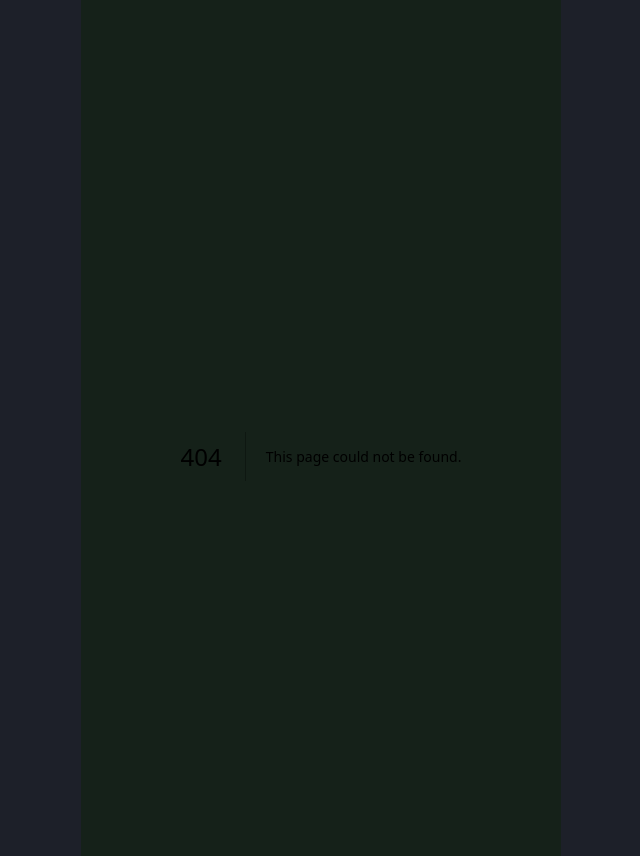
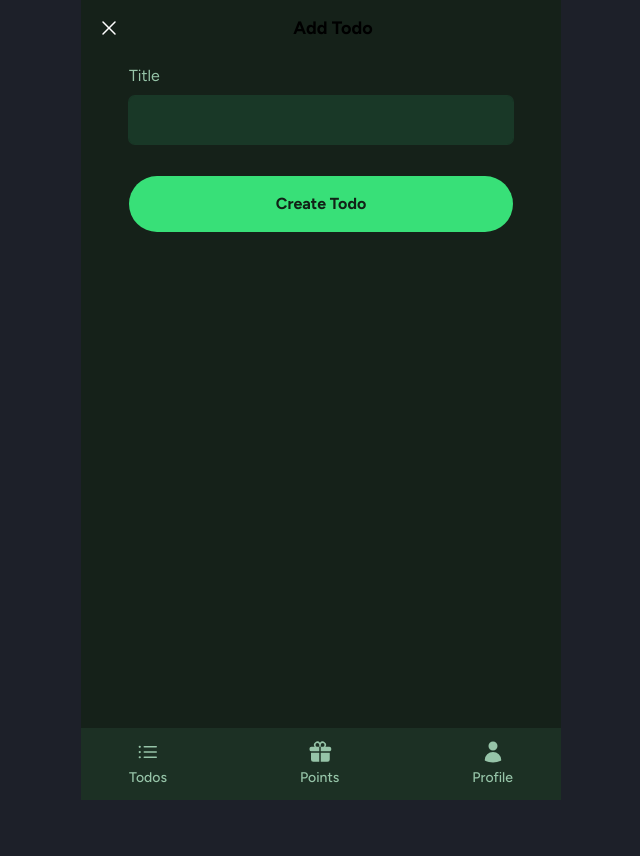
Before and after one commit to Christian-007/fit-forge-nextjs, a Next.js app: page /dashboard/todos/add in a window 1280 px wide. Before the commit this address had no page. Shown: the whole page, without its empty margins (319-959 px from the left). After the commit the page ends 800 px from the top, so only its background shows below. Built offline with nearby package versions, Linux system fonts and the light colour scheme.

Commit message:
feat: develop UI for add todo

```diff
--- /dev/null
+++ b/app/dashboard/todos/add/page.tsx
@@ -0,0 +1,44 @@
+import Link from 'next/link';
+import { XMarkIcon } from '@heroicons/react/24/solid';
+
+import { TopbarConfig } from '@/app/shared/components';
+import { TopbarConfigSetter } from '@/app/shared/components/topbar/topbar-config-setter';
+
+const topbarConfig: TopbarConfig = {
+  left: (
+    <Link href="/todos" className="hover:opacity-60">
+      <XMarkIcon className="size-6 text-white" />
+    </Link>
+  ),
+  center: 'Add Todo',
+};
+
+export default function Page() {
+  return (
+    <>
+      <TopbarConfigSetter config={topbarConfig} />
+      <div className="flex h-full flex-col items-center justify-center">
+        <div className="w-full max-w-sm">
+          <form>
+            <div className="mb-4">
+              <label htmlFor="title" className="my-2 block text-[#96C4A8]">
+                Title
+              </label>
+              <input
+                type="text"
+                id="title"
+                className="w-full rounded-md bg-[#2645] px-4 py-3 text-[#96C4A8] ring-1 ring-[#2645] placeholder:text-gray-400 focus:outline-none focus:ring-2 focus:ring-[#38E078]"
+              />
+            </div>
+            <button
+              type="submit"
+              className="mt-8 block w-full rounded-full bg-[#38E078] p-4 text-center text-[16px] font-bold text-[#122117] hover:opacity-70"
+            >
+              Create Todo
+            </button>
+          </form>
+        </div>
+      </div>
+    </>
+  );
+}
--- a/next.config.mjs
+++ b/next.config.mjs
@@ -3,13 +3,8 @@ const nextConfig = {
   async redirects() {
     return [
       {
-        source: '/dashboard/todos',
-        destination: '/todos',
-        permanent: true,
-      },
-      {
-        source: '/dashboard/profile',
-        destination: '/profile',
+        source: '/dashboard/:path*',
+        destination: '/:path*',
         permanent: true,
       },
     ];
@@ -17,6 +12,8 @@ const nextConfig = {
   async rewrites() {
     return [
       { source: '/todos', destination: '/dashboard/todos' },
+      { source: '/todos/add', destination: '/dashboard/todos/add' },
+      { source: '/todos/:id', destination: '/dashboard/todos/:id' },
       { source: '/profile', destination: '/dashboard/profile' },
     ];
   },
```
